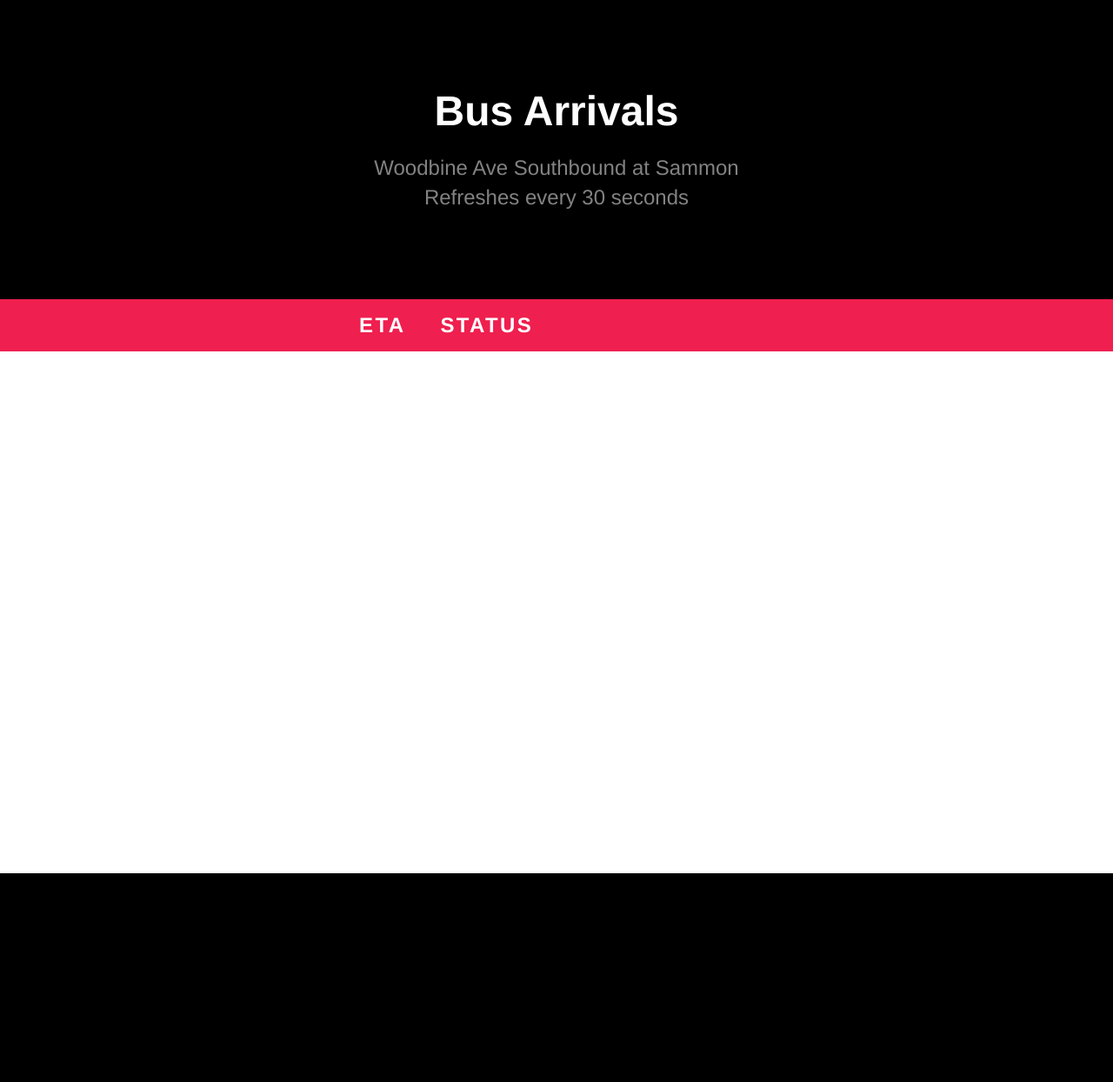
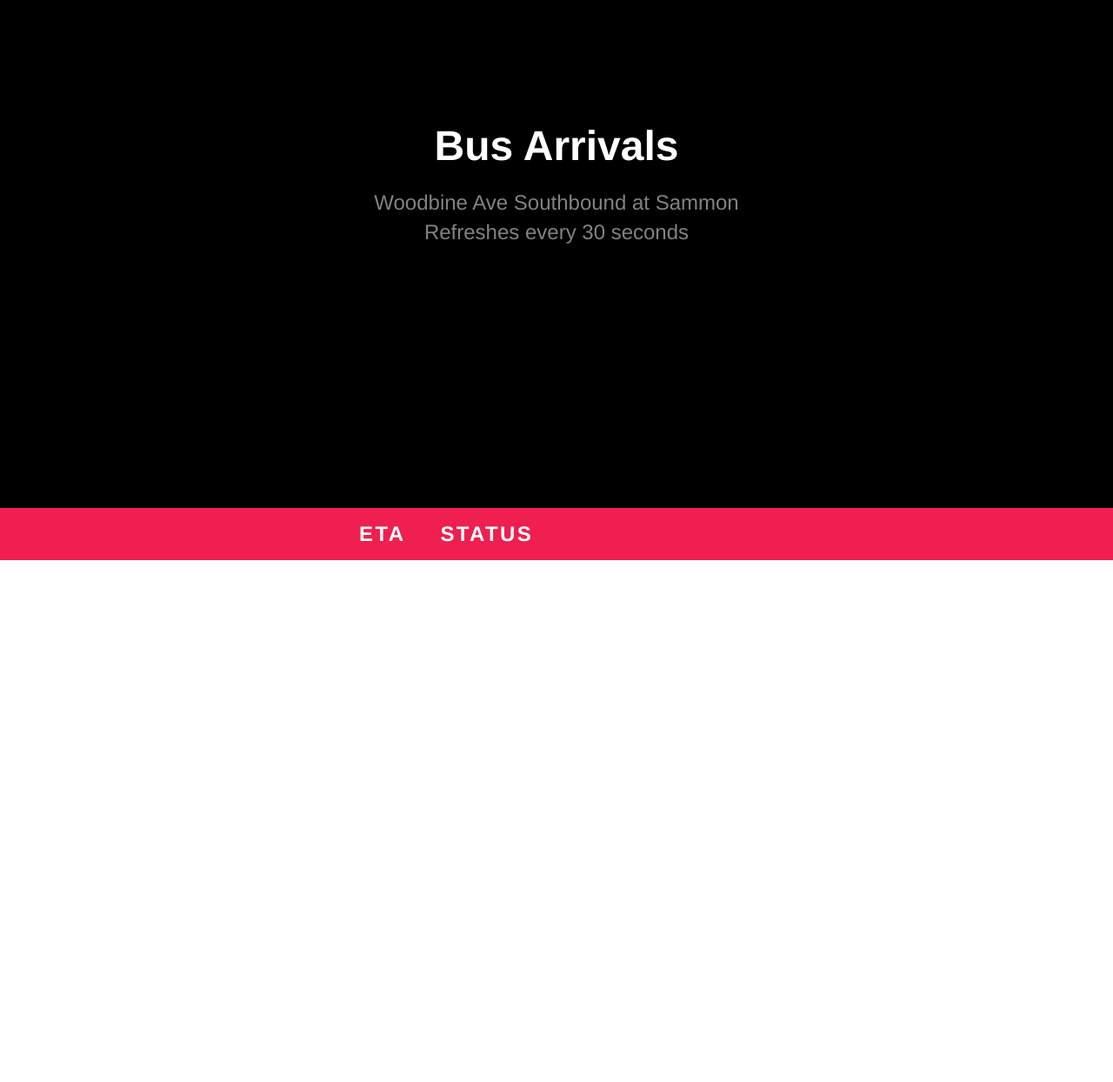
Before and after one commit to AkaokA/ipad-dashboard, a Jekyll site: the page built from index.html, in a window 1280 px wide. Shown: the whole page at 87% size. Built offline with Jekyll 4.4.1, drawn with Linux system fonts in a browser that asks for light colours; nearby versions of some CDN libraries; before the commit the page ends 1004 px from its top, so only the background shows below that.

Commit message:
Why not scroll?

```diff
--- a/css/main.scss
+++ b/css/main.scss
@@ -58,7 +58,7 @@
     -webkit-text-size-adjust: 100%;
 
     height: 100%;
-    overflow: hidden;
+    overflow-x: hidden;
 }
 
 .wrapper {
@@ -75,9 +75,14 @@
 	line-height: 2;
 }
 
+$header-height: 584px;
+
 header {
-	height: 344px;
-	padding-top: $spacing-unit * 4;
+	position: fixed;
+	z-index: 0;
+	height: $header-height;
+	width: 100%;
+	padding-top: $spacing-unit * 6;
 	text-align: center;
 
 	p {
@@ -86,6 +91,10 @@
 }
 
 .nextBusWidget {
+	position: relative;
+	z-index: 1000;
+	margin-top: $header-height;
+	background-color: $background-color-light;
 	-webkit-font-feature-settings: "tnum";
   font-feature-settings: "tnum";
 
@@ -106,9 +115,8 @@
 
   .nextBusTable {
 	  height: $tableRowHeight * 5;
-		background-color: $background-color-light;
+	  overflow: hidden;
   }
-
 
   .tableRow {
 	  position: relative;
```
